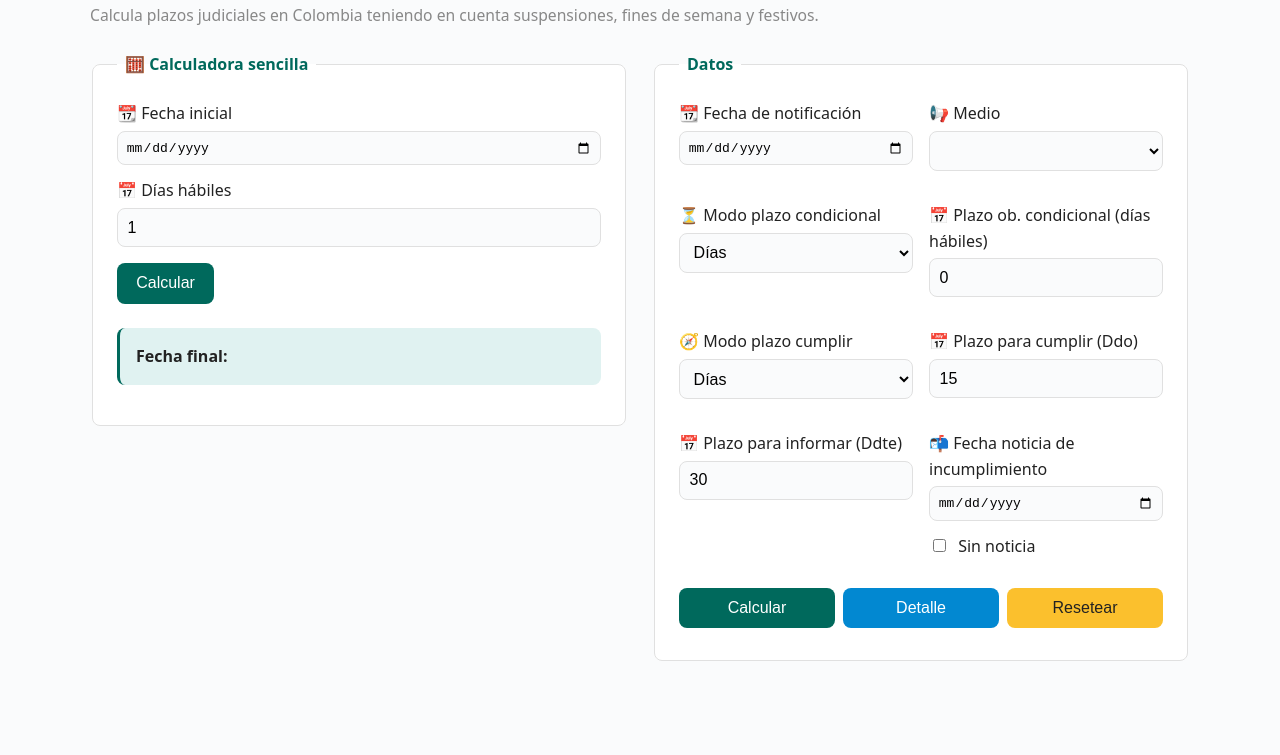
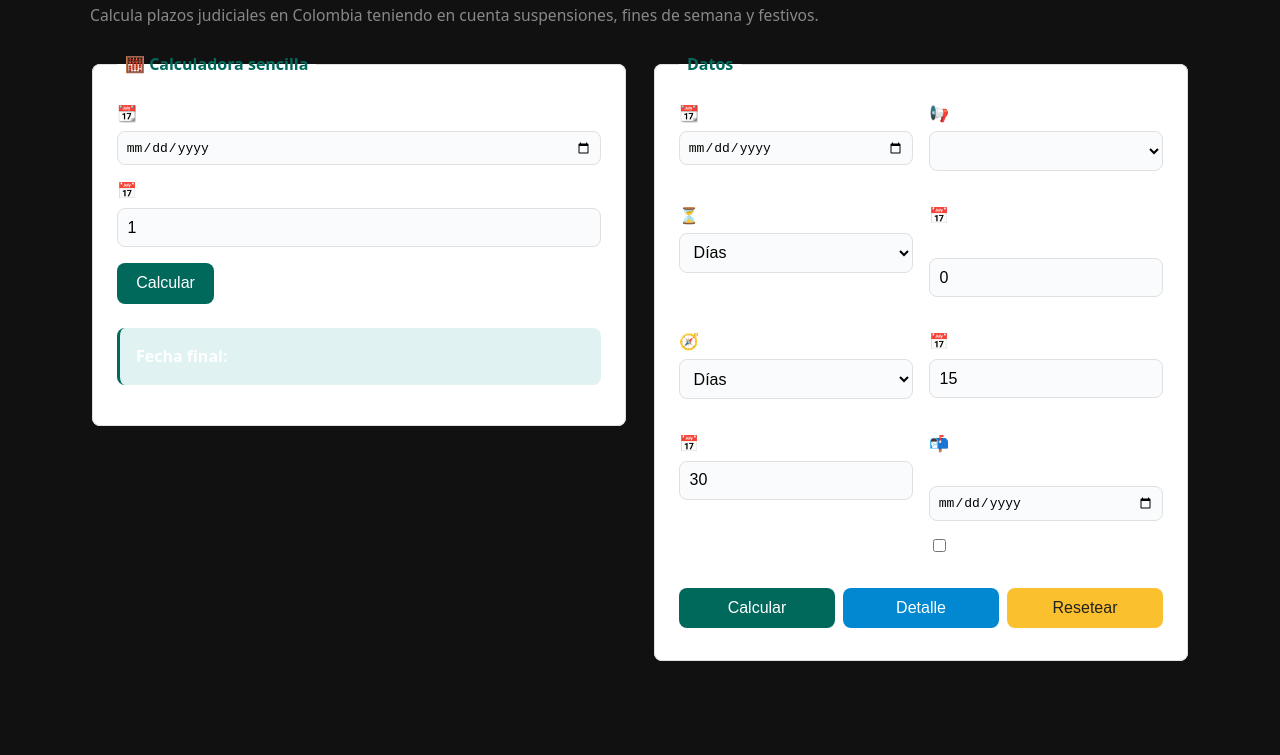
Before and after one commit to juangsandoval/calculadora, a plain HTML site: page index.html in a window 1280 px wide. Shown: the part 75-830 px from the top of the page. Drawn offline with Linux system fonts and the light colour scheme.

Commit message:
Update styles.css

```diff
--- a/styles.css
+++ b/styles.css
@@ -1,3 +1,5 @@
+body { background: #111 !important; color: #fff !important; }
+
 :root {
   --accent: #00695c;
   --bg: #fafbfc;
```
